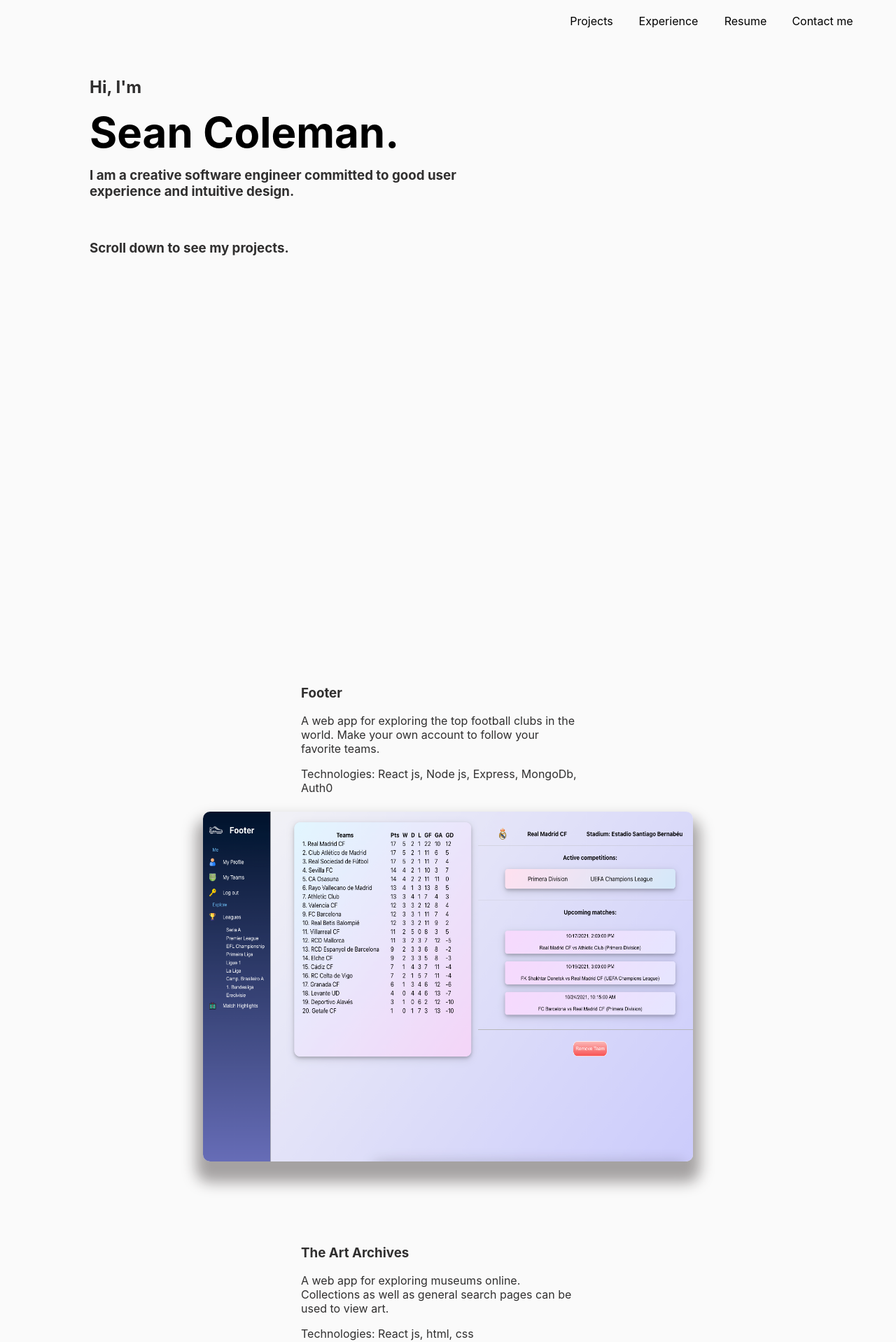
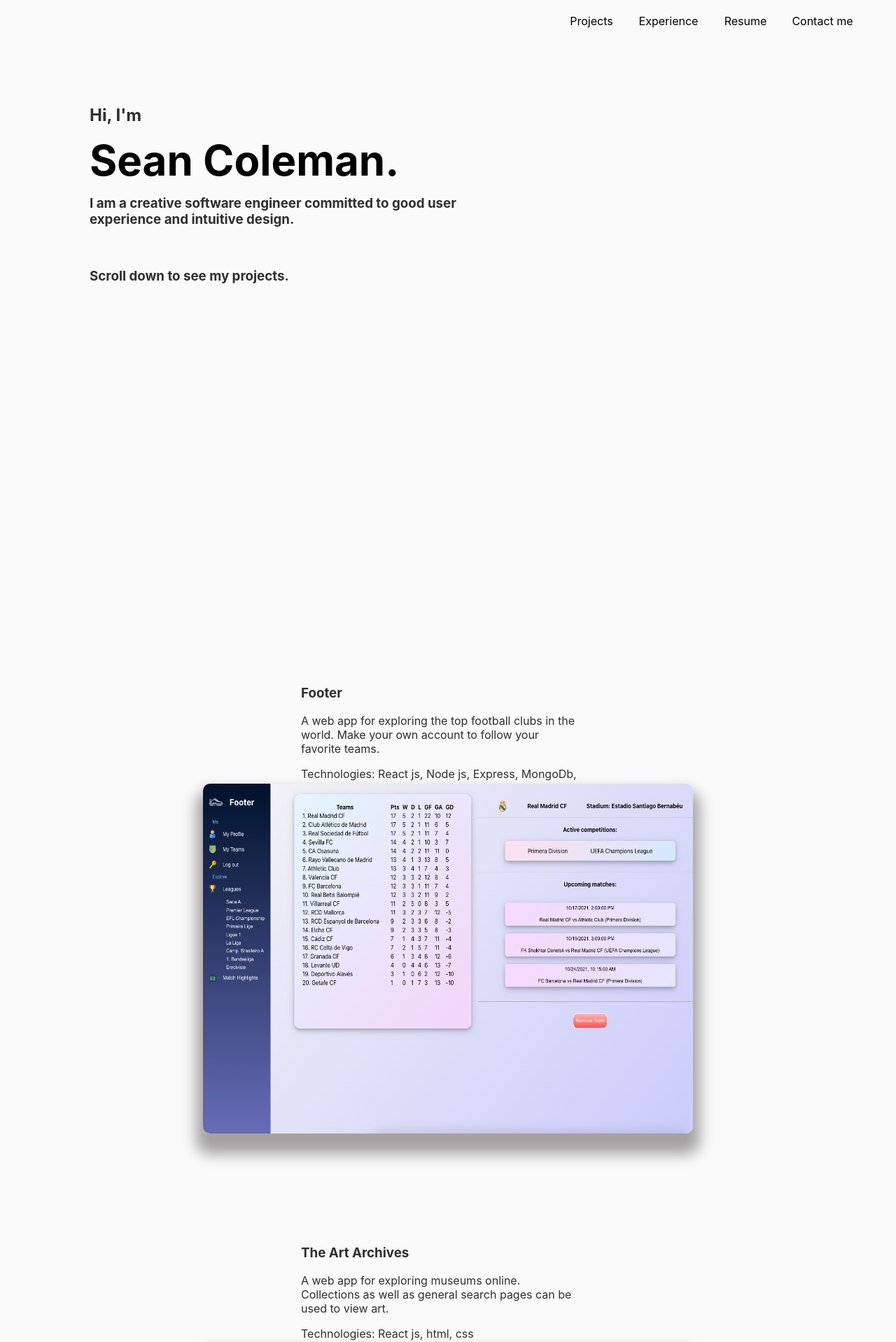
Before and after one commit to seanclmn/personalwebsite, a React (Create React App) app: page / in a window 1280 px wide. Shown: the top 1918 px of the page at 70% size. Built offline with nearby package versions, Linux system fonts and the light colour scheme.

Commit message:
fixed position header

```diff
--- a/src/components/header/Header.css
+++ b/src/components/header/Header.css
@@ -5,10 +5,16 @@ a{
 }
 
 .header{
+    background-color: #fafafa;
     height: 60px;
     padding-left: 20px;
     padding-right: 50px;
 
+    position: fixed;
+    top: 0;
+    left: 0;
+    bottom: 0;
+    right: 0;
     display: flex;
     flex-direction: row;
     justify-content: space-between;
--- a/src/components/header/Header.jsx
+++ b/src/components/header/Header.jsx
@@ -5,7 +5,7 @@ function Header() {
     return (
         <div className="header">
             <div >
-                <img src={process.env.PUBLIC_URL + '/logo.png'} alt="logo" className="logo"/>
+                <a href='#home'><img src={process.env.PUBLIC_URL + '/logo.png'} alt="logo" className="logo"/></a>
             </div>
             <nav className="nav">
                 <a href="#footer_container" >
--- a/src/components/main/Main.css
+++ b/src/components/main/Main.css
@@ -11,7 +11,8 @@
 }
 
 .intro{
-    height: 100vh;
+    height: 90vh;
+    padding-top: 10vh;
 }
 
 h2{
--- a/src/components/main/Main.jsx
+++ b/src/components/main/Main.jsx
@@ -8,7 +8,7 @@ import Experience from './experience/Experience'
 import Contact from './contact/Contact'
 function Main() {
     return (
-        <div className="container">
+        <div className="container" id="home">
             <div className="intro">
                 <h2>Hi, I'm</h2>
                 <h1>Sean Coleman.</h1>
--- a/src/components/main/experience/Experience.css
+++ b/src/components/main/experience/Experience.css
@@ -1,5 +1,6 @@
 #experience{
-    height: 100vh;
+    height: 90vh;
+    padding-top: 10vh;
 
     display: flex;
     flex-direction: column;
--- a/src/components/main/portfolio/portfolio.css
+++ b/src/components/main/portfolio/portfolio.css
@@ -2,7 +2,8 @@
     margin-left: auto;
     margin-right: auto;
 
-    height: 100vh;
+    height: 90vh;
+    padding-top: 10vh;
     width: 100%;
     display: flex;
     flex-direction: row;
```
